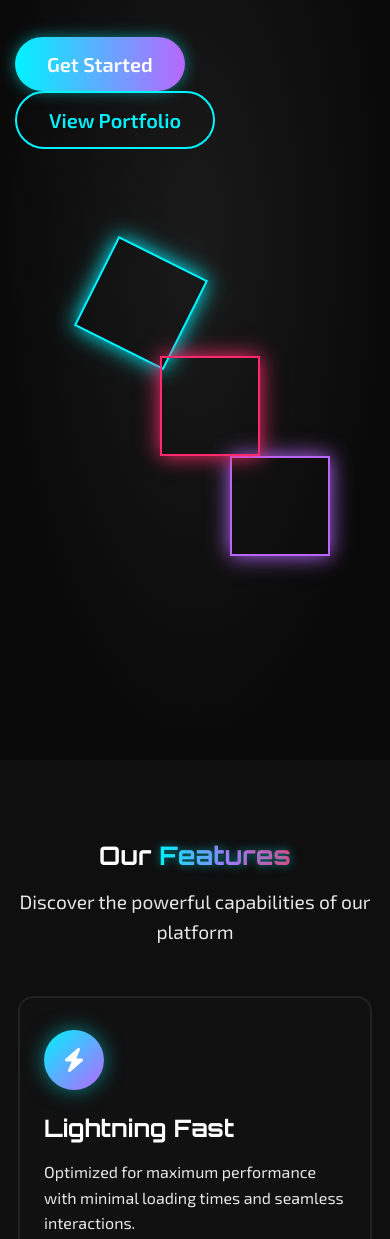
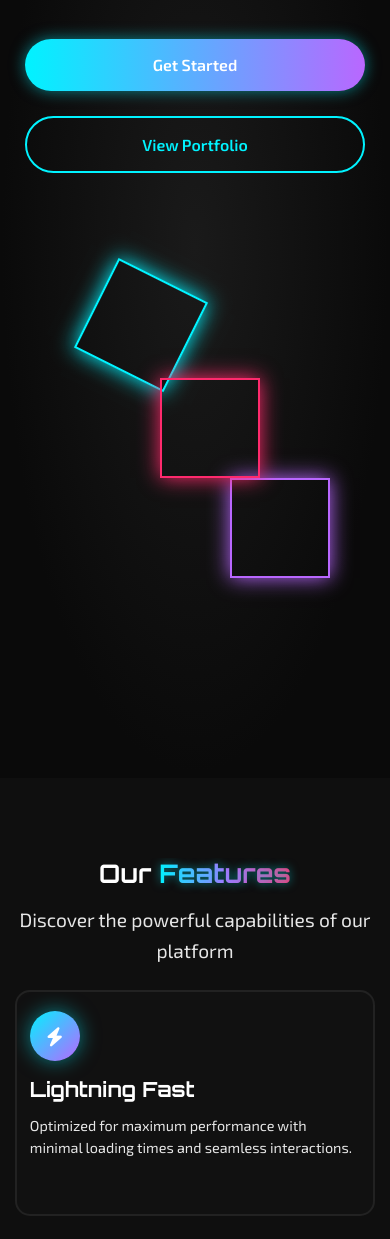
Before and after one commit to syed151500-ui/cybernexus-website, a plain HTML site: page index.html in a window 390 px wide. Shown: the part 284-1523 px from the top of the page. Drawn offline with nearby package versions, Linux system fonts and the light colour scheme.

Commit message:
Update style.css

```diff
--- a/style.css
+++ b/style.css
@@ -1103,3 +1103,102 @@ section {
         box-shadow: 0 4px 12px rgba(185, 103, 255, 0.2) !important;
     }
 }
+/* ===== MOBILE BUTTONS & BOXES FIX ===== */
+
+/* Fix Buttons on Mobile */
+@media (max-width: 768px) {
+    .btn-neon-primary, .btn-neon-outline {
+        padding: 1rem 1.5rem !important;
+        font-size: 1.1rem !important;
+        min-height: 50px !important;
+        display: flex !important;
+        align-items: center !important;
+        justify-content: center !important;
+        margin: 10px 0 !important;
+    }
+
+    .hero-btns {
+        display: flex !important;
+        flex-direction: column !important;
+        gap: 15px !important;
+        width: 100% !important;
+        padding: 0 10px !important;
+    }
+
+    .hero-btns .btn {
+        width: 100% !important;
+        margin: 5px 0 !important;
+    }
+}
+
+@media (max-width: 576px) {
+    .btn-neon-primary, .btn-neon-outline {
+        padding: 0.9rem 1.2rem !important;
+        font-size: 1rem !important;
+        min-height: 45px !important;
+    }
+}
+
+/* Fix Boxes on Mobile */
+@media (max-width: 768px) {
+    .feature-card, .testimonial-card {
+        margin: 0 5px 25px 5px !important;
+        padding: 1.5rem 1rem !important;
+        min-height: auto !important;
+    }
+
+    .features .row, .testimonials .row {
+        margin: 0 -5px !important;
+    }
+
+    .feature-icon {
+        width: 60px !important;
+        height: 60px !important;
+        font-size: 1.5rem !important;
+        margin-bottom: 1rem !important;
+    }
+
+    .feature-card h3 {
+        font-size: 1.3rem !important;
+        margin-bottom: 0.8rem !important;
+    }
+
+    .feature-card p, .testimonial-text {
+        font-size: 0.9rem !important;
+        line-height: 1.5 !important;
+    }
+}
+
+@media (max-width: 576px) {
+    .feature-card, .testimonial-card {
+        margin: 0 2px 20px 2px !important;
+        padding: 1.2rem 0.8rem !important;
+    }
+
+    .feature-icon {
+        width: 50px !important;
+        height: 50px !important;
+        font-size: 1.2rem !important;
+    }
+
+    .testimonial-header {
+        flex-direction: column !important;
+        text-align: center !important;
+    }
+
+    .testimonial-img {
+        margin-right: 0 !important;
+        margin-bottom: 10px !important;
+    }
+}
+
+/* Ensure proper touch targets */
+.btn, .feature-card, .testimonial-card {
+    cursor: pointer !important;
+}
+
+/* Prevent text overflow in boxes */
+.feature-card h3, .testimonial-header h4 {
+    word-wrap: break-word !important;
+    overflow-wrap: break-word !important;
+}
```
